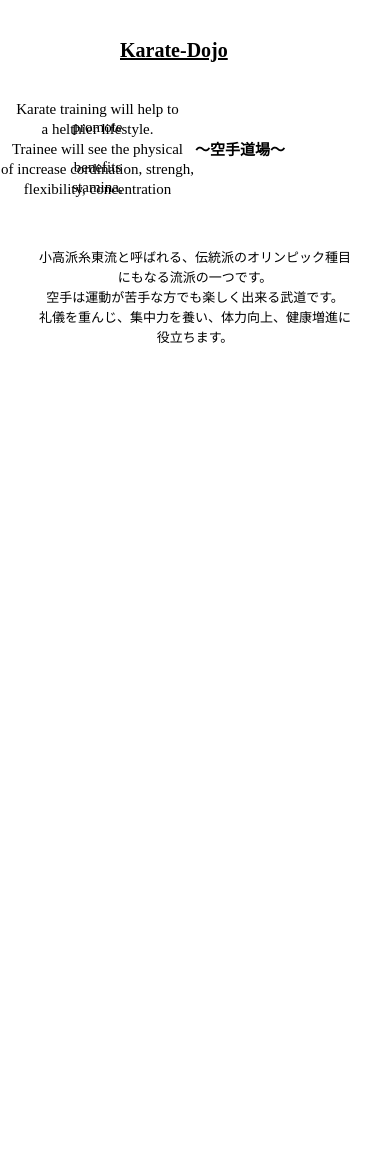
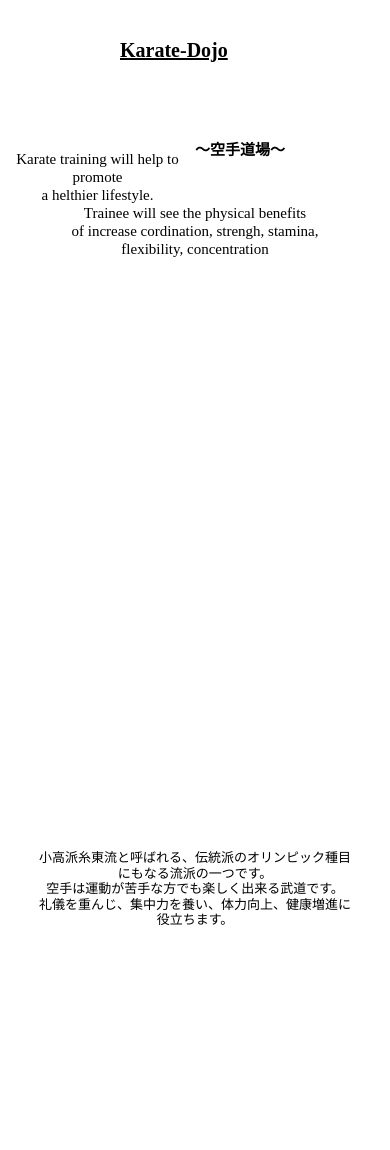
Before and after one commit to ikftokyo/ikftokyo.github.io, a plain HTML site: page IKFHP/IKFHP-About.html in a window 390 px wide. Before the commit the page ends 844 px from the top, so only its background shows below. Drawn offline with Linux system fonts and the light colour scheme; a web font is replaced by a local one.

Commit message:
responsive対応
レスポンシブ対応

```diff
--- a/IKFHP/IKFHP-About.html
+++ b/IKFHP/IKFHP-About.html
@@ -14,19 +14,23 @@
 	   <h3 class="fw">〜空手道場〜</h3>
    </div>
    <div class="content1">
-	   <p class="detail1">Karate training will help to promote</p>
-	   <p class="detail1">a helthier lifestyle.               </p>
-	   <p class="detail1">Trainee will see the physical benefits</p>
-	   <p class="detail1">of increase cordination, strengh, stamina, </p>
-	   <p class="detail1">flexibility, concentration           </p>
+	   <p class="detail1">
+	  	Karate training will help to promote<br>
+	   	a helthier lifestyle.<br>
+	   	Trainee will see the physical benefits<br>
+	   	of increase cordination, strengh, stamina, <br>
+	   	flexibility, concentration
+	   </p>
 	</div>
 
 <div class="content2">
-	<p class=detail2>小高派糸東流と呼ばれる、伝統派のオリンピック種目</p>
-	<p class=detail2>にもなる流派の一つです。</p>
-	<p class=detail2>空手は運動が苦手な方でも楽しく出来る武道です。</p>
-	<p class=detail2>礼儀を重んじ、集中力を養い、体力向上、健康増進に</p>
-	<p class=detail2>役立ちます。</p>
+	<p class="detail2">
+		小高派糸東流と呼ばれる、伝統派のオリンピック種目<br>
+	にもなる流派の一つです。<br>
+		空手は運動が苦手な方でも楽しく出来る武道です。<br>
+		礼儀を重んじ、集中力を養い、体力向上、健康増進に<br>
+		役立ちます。<br>
+	</p>
 </div>
 
  </body>
--- a/IKFHP/css/IKFhpA.css
+++ b/IKFHP/css/IKFhpA.css
@@ -35,7 +35,7 @@
 	font-family:"Sawarabi Gothic";
 }
 .detail1{
-    height: 40px;
+    /*height: 40px;*/
     font-size: 35px;
     font-family: "Swis721 BlkCn BT";
     color: rgb(0, 0, 0);
@@ -45,7 +45,7 @@
 }
 
 .detail2{
-    height: 30px;
+    /*height: 40px;*/
     font-size: 25px;
     font-family: "Sawarabi Gothic";
     color: rgb(0, 0, 0);
@@ -59,12 +59,19 @@
 	width: 45%;
 	margin:0 auto;
 	text-align: left;
+  margin-bottom:200px;
+  /*height:300px;*/
 }
 
 .content2{
-    padding-top:70px;
+ /* padding-top:300px;*/
 	width: 45%;
 	margin:0 auto;
+
+}
+
+br
+{
 
 }
 
@@ -72,7 +79,6 @@
 .about{
   font-size: 20px;
       width: 100%;
-      height: 50px;
       margin-bottom:50px;
     }
 
@@ -87,15 +93,16 @@
 }
 
 .detail1{
-    height: 20px;
     font-size: 15px;
     text-align: center;
+    margin-bottom:200px;
+    height:300px;
 }
 
 .detail2{
-    height: 20px;
     font-size: 13px;
     text-align: center;
+    height:300px;
    }
 
 
@@ -104,7 +111,7 @@
   }
 
 .content2{
-  padding-top:50px;
+  padding-top:200px;
   width:100%;
  /* margin:0 auto;*/
   }
```
Also changed, not shown: IKFHP/IKFHP.html (+1 -1 lines), IKFHP/css/IKFhp.css (+8 -1 lines), IKFHP/images/IKF-Hawaii来日　2016_170210_0004.png (added), IKFHP/images/logo.png (added).
